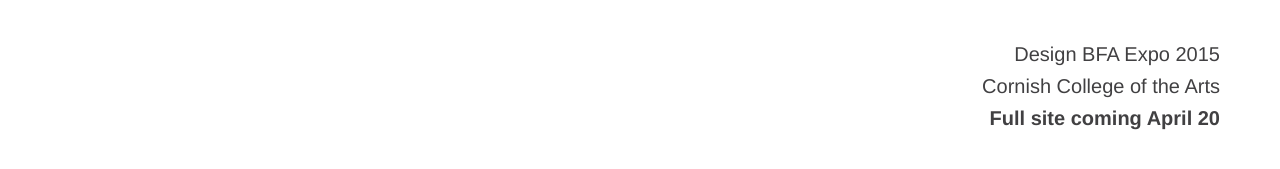
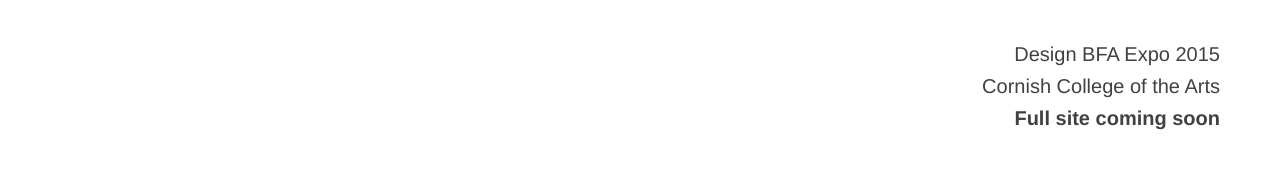
Before and after one commit to taylor-edwards/cornishdesign.is, a Jekyll site: the page built from index.html, in a window 1280 px wide. Shown: the part 615-784 px from the top of the page. Built offline with Jekyll 4.4.1, drawn with Linux system fonts in a browser that asks for light colours.

Commit message:
Coming Soon™

```diff
--- a/index.html
+++ b/index.html
@@ -38,5 +38,5 @@
 <ul class="right">
   <li>Design BFA Expo 2015</li>
   <li><a href="http://www.cornish.edu">Cornish College of the Arts</a></li>
-  <li><strong>Full site coming April 20</strong></li>
+  <li><strong>Full site coming soon</strong></li>
 </ul>
```
